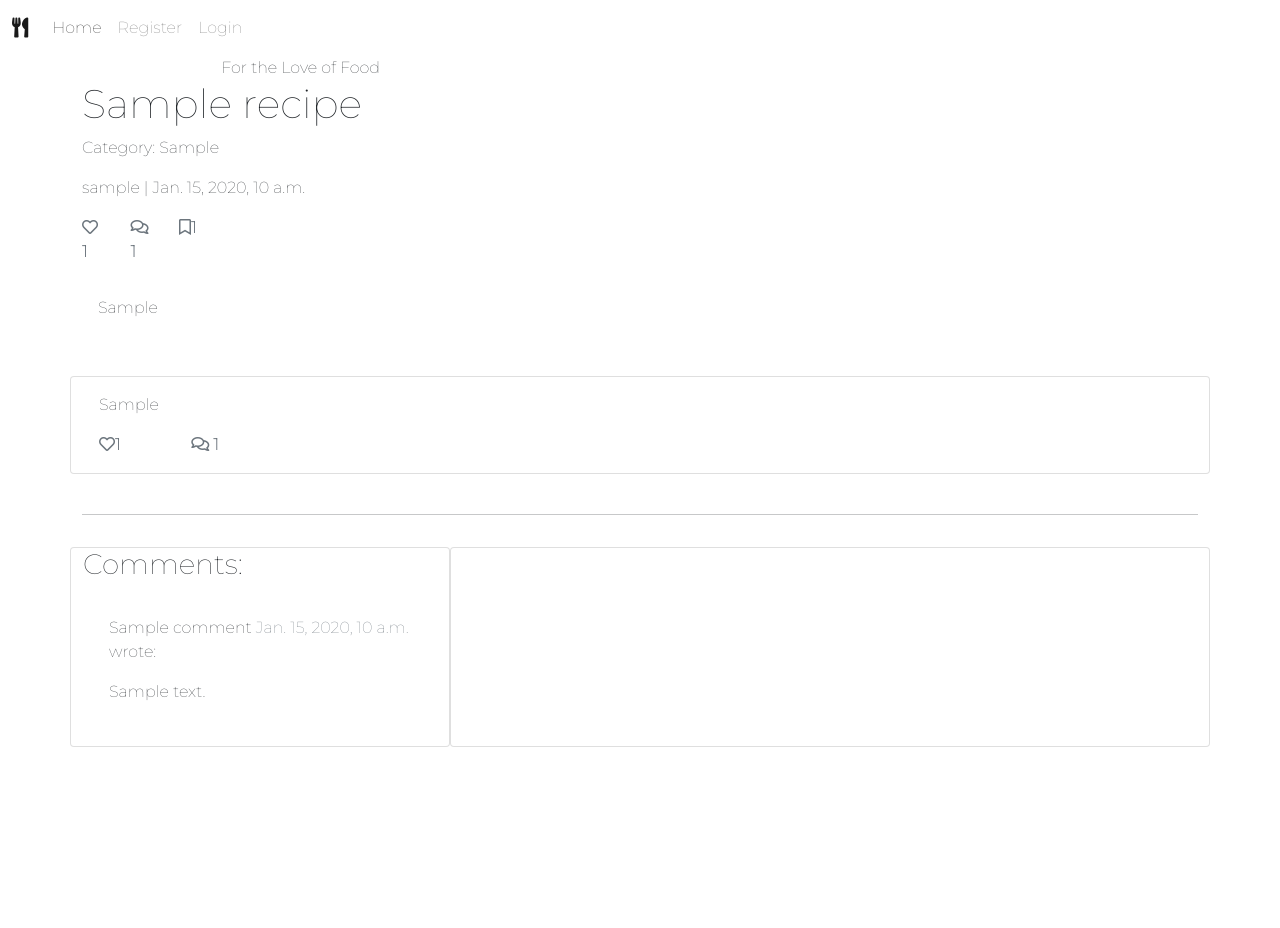
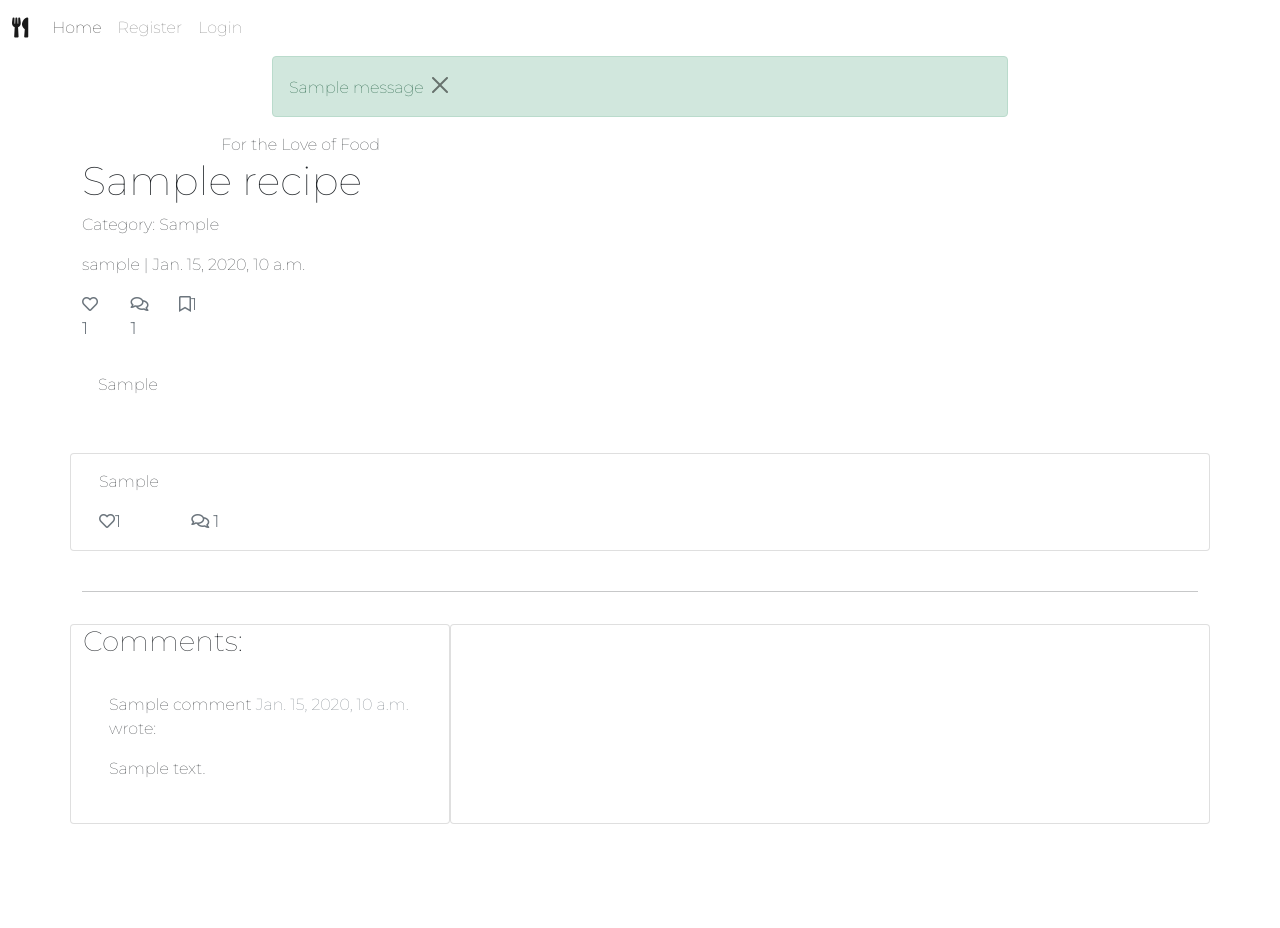
Before and after one commit to stephaniecrocker91/for-the-love-of-food, a Django app: a page that uses templates/base.html in a window 1280 px wide. Before the commit the page ends 747 px from the top, so only its background shows below. Run offline with Django 3.2, Linux system fonts and the light colour scheme; tables that the repository leaves empty hold one stand-in row (values such as "Sample post"); one stand-in notice (Sample message) is shown; some libraries are stand-ins or nearby versions.

Commit message:
Add code for alerts pop up messages using bootstrap

```diff
--- a/templates/base.html
+++ b/templates/base.html
@@ -49,6 +49,22 @@
       </div>
     </div>
   </nav>
+
+  <div class="container">
+    <div class="row">
+      <div class="col-md-8 offset-md-2">
+        {% for message in messages %}
+        <div class="alert {{ message.tags }} alert-dimissible fade show" id="msg" role="alert">
+          {{ message |safe }}
+          <button type="button" class="btn-close" data-bs-dismiss="alert" aria-label="Close">
+          </button>
+        </div>
+
+        {% endfor %}
+      </div>
+    </div>
+  </div>
+
   <div class="container-fluid">
     <span class="navbar-text col-md-8 mt-3 offset-md-2" id="nav-title">
       For the Love of Food
@@ -71,6 +87,13 @@
     <i class="fab fa-instagram-square ms-3"></i>
     <i class="fab fa-youtube-square ms-3"></i></p>
 </footer>
+<script>
+  setTimeout(function () {
+      let messages = document.getElementById('msg');
+      let alert = new bootstrap.Alert(messages);
+      alert.close();
+  }, 2500);
+</script>
 </body>
 
 </html>
--- a/templates/recipe_detail.html
+++ b/templates/recipe_detail.html
@@ -137,6 +137,7 @@
                     {% csrf_token %}
                     <button type="submit" class="btn btn-signup btn-lg">Submit</button>
                 </form>
+
                 {% endif %}
             </div>
         </div>
```
Also changed, not shown: loveoffood/settings.py (+10 -0 lines).
